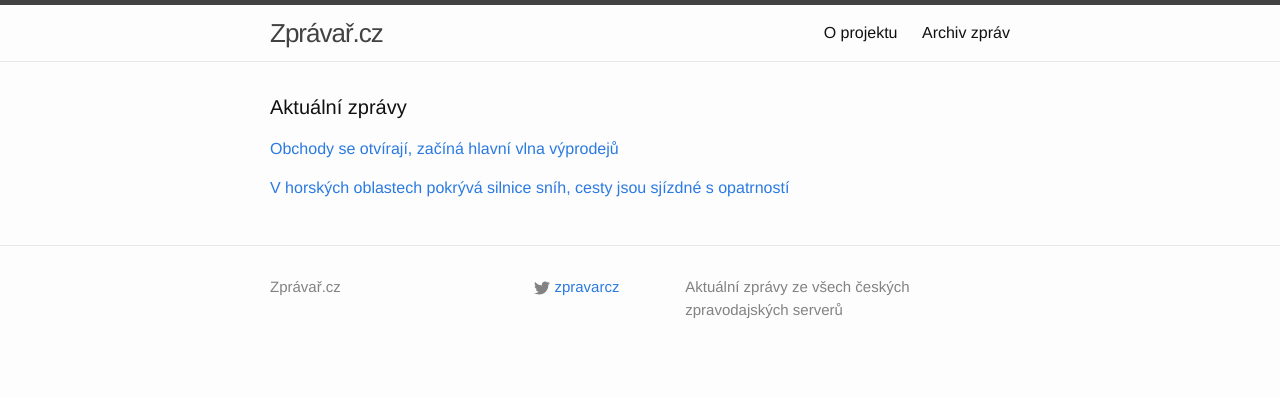
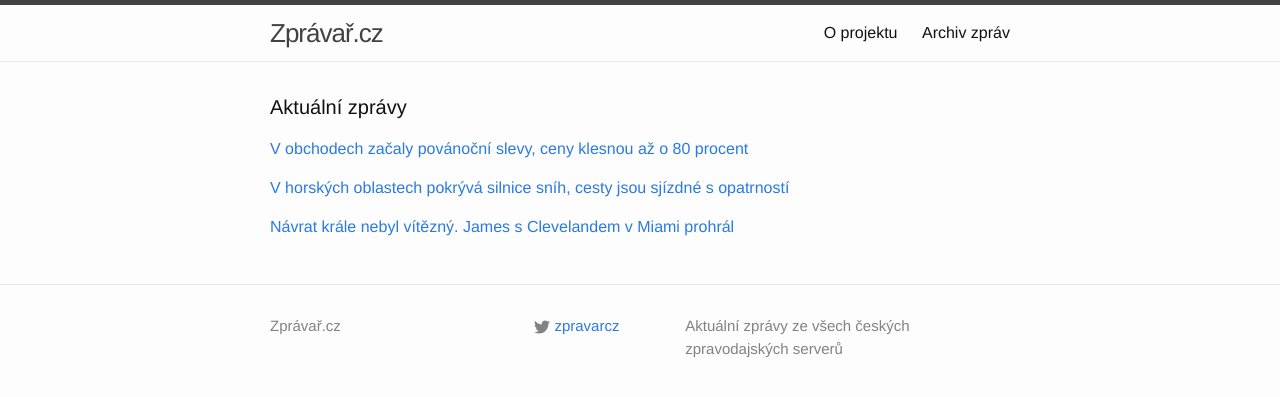
Before and after one commit to adliska/zpravar, a Jekyll site: the page built from index.html, in a window 1280 px wide. Shown: the top 397 px of the page. Built offline with Jekyll 4.4.1, drawn with Linux system fonts in a browser that asks for light colours.

Commit message:
zpravar news update

```diff
--- a/index.html
+++ b/index.html
@@ -5,9 +5,10 @@ layout: default
 <div class="home">
     <h1 class="page-heading">Aktuální zprávy</h1>
 
-<p><a href="javascript:;" onclick="toggle_visibility('zpravy0')">Obchody se otvírají, začíná hlavní vlna výprodejů</a></p>
+<p><a href="javascript:;" onclick="toggle_visibility('zpravy0')">V obchodech začaly povánoční slevy, ceny klesnou až o 80 procent</a></p>
 <div id="zpravy0" style="display:none">
 <ul>
+<li><a href=http://www.ceskatelevize.cz/ct24/ekonomika/296434-v-obchodech-zacaly-povanocni-slevy-ceny-klesnou-az-o-80-procent/>V obchodech začaly povánoční slevy, ceny klesnou až o 80 procent - www.ceskatelevize.cz</a></li>
 <li><a href=http://www.novinky.cz/ekonomika/357242-obchody-se-otviraji-zacina-hlavni-vlna-vyprodeju.html>Obchody se otvírají, začíná hlavní vlna výprodejů - www.novinky.cz</a></li>
 <li><a href=http://www.tyden.cz/rubriky/byznys/cesko/obchody-se-oteviraji-zacinaji-povanocni-vyprodeje_328340.html>Obchody se otevírají. Začínají povánoční výprodeje - www.tyden.cz</a></li>
 <li><a href=http://zpravy.e15.cz/byznys/obchod-a-sluzby/obchody-po-vanocich-otviraji-na-zakazniky-cekaji-vyrazne-slevy-1148694>Obchody po Vánocích otvírají, na zákazníky čekají výrazné slevy - zpravy.e15.cz</a></li>
@@ -20,4 +21,11 @@ layout: default
 <li><a href=http://www.ceskenoviny.cz/zpravy/zpravy/na-vysocine-a-jihu-cech-jsou-rano-snehove-prehanky/1162441>Na Vysočině a jihu Čech jsou ráno sněhové přeháňky - www.ceskenoviny.cz</a></li>
 <li><a href=http://zpravy.aktualne.cz/regiony/na-silnicich-se-objevil-snih-ridici-by-meli-jet-opatrne/r~5382bde48cce11e4b6d20025900fea04/>Na silnicích se objevil sníh, řidiči by měli jet opatrně - zpravy.aktualne.cz</a></li>
 </ul>
+</div><p><a href="javascript:;" onclick="toggle_visibility('zpravy2')">Návrat krále nebyl vítězný. James s Clevelandem v Miami prohrál</a></p>
+<div id="zpravy2" style="display:none">
+<ul>
+<li><a href=http://sport.idnes.cz/basketbalova-nba-0kd-/basket.aspx?c=A141226_094633_sport-basket_ald>Návrat krále nebyl vítězný. James s Clevelandem v Miami prohrál - sport.idnes.cz</a></li>
+<li><a href=http://www.sportovninoviny.cz/zpravy/james-se-vratil-do-miami-ale-s-clevelandem-vyhrat-nedokazal/1162461>James se vrátil do Miami, ale s Clevelandem vyhrát nedokázal - www.sportovninoviny.cz</a></li>
+<li><a href=http://www.denik.cz/ostatni_sport/pikantni-bitva-james-se-vratil-do-miami-cleveland-ale-k-vyhre-nedovedl-20141226.html>Pikantní bitva. James se vrátil do Miami, Cleveland k výhře nedovedl - www.denik.cz</a></li>
+</ul>
 </div></div>
```
